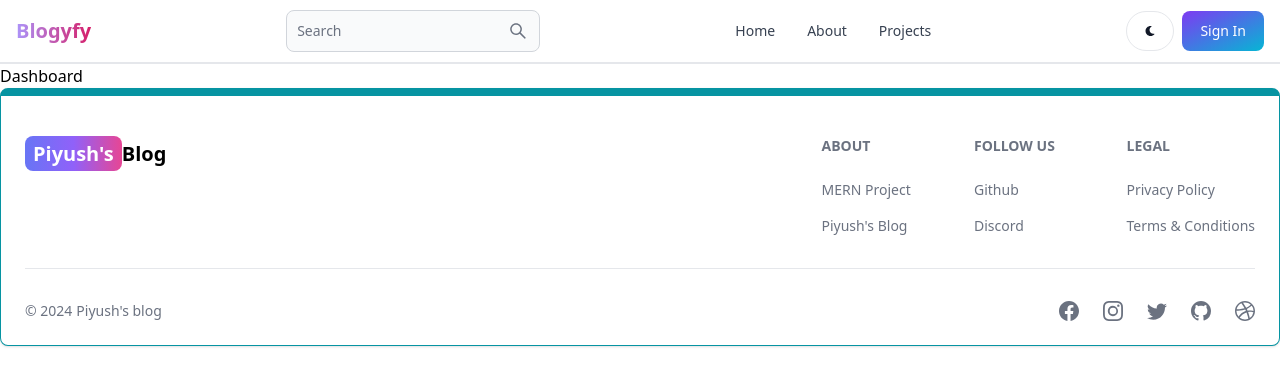
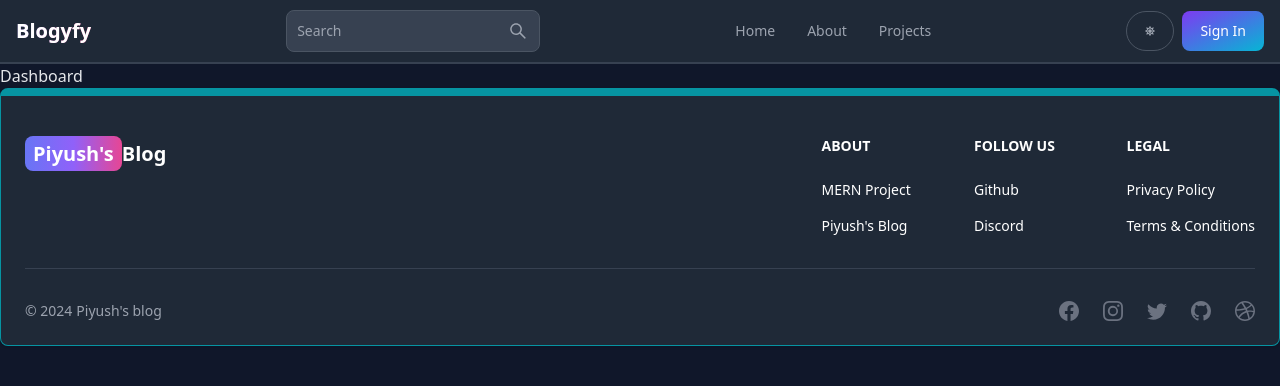
Before and after one commit to Piyushchannawar/BlogApp, a React (Vite) app in the folder frontend/: page /dashboard in a window 1280 px wide. Shown: the top 386 px of the page. Built offline with nearby package versions, Linux system fonts and the light colour scheme.

Commit message:
add theme toggle functionality; implement ThemeProvider and Redux slice for theme management

```diff
--- a/frontend/src/components/Header.jsx
+++ b/frontend/src/components/Header.jsx
@@ -3,12 +3,14 @@
 import { Link, useLocation } from 'react-router-dom'
 import { AiOutlineSearch } from 'react-icons/ai'
 import { FaMoon, FaSun } from 'react-icons/fa'
-import { useSelector } from 'react-redux'
-
+import { useSelector, useDispatch } from 'react-redux'
+import { toggleTheme } from '../redux/theme/themeSlice'
 
 const Header = () => {
     const path = useLocation().pathname;
     const {currentUser} = useSelector(state => state.user)
+    const dispatch = useDispatch()
+    const { theme } = useSelector((state) => state.theme);
     return (
         <Navbar className='border-b-2'>
             <Link
@@ -28,8 +30,8 @@
                 <AiOutlineSearch />
             </Button>
             <div className='flex gap-2 items-center md:order-3'>
-                <Button className='w-12 h-10 hidden sm:inline' color='gray' pill>
-                    <FaMoon />
+                <Button className='w-12 h-10 hidden sm:inline' color='gray' pill onClick={() => dispatch(toggleTheme())}>
+                    {theme === 'dark' ? <FaSun /> : <FaMoon />}
                 </Button>
                 {currentUser ? (
                     <Dropdown
--- /dev/null
+++ b/frontend/src/components/ThemeProvider.jsx
@@ -0,0 +1,15 @@
+import React from 'react'
+import { useSelector } from 'react-redux';
+
+const ThemeProvider = ({ children }) => {
+    const { theme } = useSelector((state) => state.theme);
+    return (
+      <div className={theme}>
+        <div className='bg-white text-gray-700 dark:text-gray-200 dark:bg-[rgb(16,23,42)] min-h-screen'>
+          {children}
+        </div>
+      </div>
+  );
+}
+
+export default ThemeProvider
--- a/frontend/src/main.jsx
+++ b/frontend/src/main.jsx
@@ -5,11 +5,14 @@
 import { persistor, store } from './redux/store.js'
 import { Provider } from 'react-redux'
 import { PersistGate } from 'redux-persist/integration/react'
+import ThemeProvider from './components/ThemeProvider.jsx'
 
 createRoot(document.getElementById('root')).render(
   <PersistGate persistor={persistor}>
   <Provider store={store}>
+    <ThemeProvider>
     <App />
+    </ThemeProvider>
   </Provider>
   </PersistGate>
 )
--- a/frontend/src/redux/store.js
+++ b/frontend/src/redux/store.js
@@ -1,10 +1,12 @@
 import { configureStore, combineReducers } from '@reduxjs/toolkit'
 import userReducer from './user/userSlice'
+import themeReducer from './theme/themeSlice'
 import { persistReducer, persistStore } from 'redux-persist';
 import storage from 'redux-persist/lib/storage';
 
 const rootReducer = combineReducers({
     user: userReducer,
+    theme: themeReducer,
   });
 
   const persistConfig = {
--- /dev/null
+++ b/frontend/src/redux/theme/themeSlice.js
@@ -0,0 +1,19 @@
+import {createSlice} from '@reduxjs/toolkit';
+
+const initialState = {
+    theme: 'dark',
+};
+
+const themeSlice = createSlice({
+    name: 'theme',
+    initialState,
+    reducers: {
+        toggleTheme: (state) => {
+            state.theme = state.theme === 'light' ? 'dark' : 'light';
+        },
+        }
+});
+
+export const {toggleTheme} = themeSlice.actions;
+
+export default themeSlice.reducer;
```
